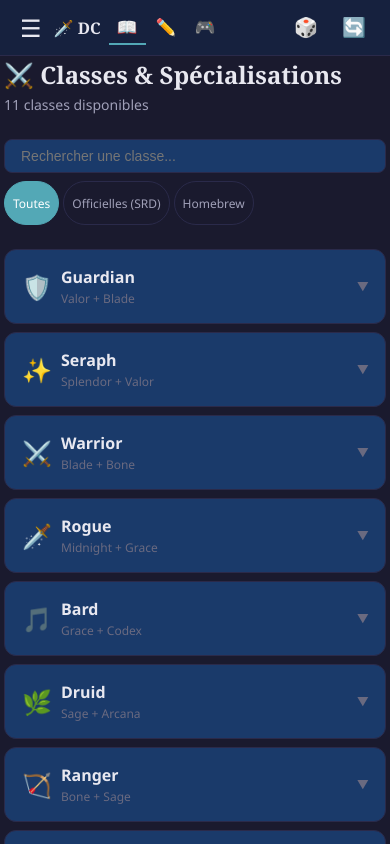
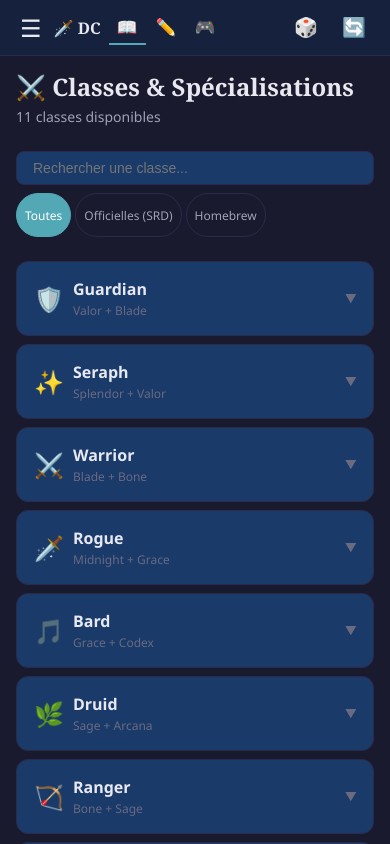
Before and after one commit to AlexielBlack/daggerheart-companion, a Vue app: page /daggerheart-companion/lecture/classes in a window 390 px wide. Shown: the top 844 px of the page. Built offline with nearby package versions, Linux system fonts and the light colour scheme.

Commit message:
fix(ui): full-width sur iPad paysage (1366px)
Le max-width 1200px créait des marges vides sur iPad 13" en landscape.
Breakpoint remonté à 1400px pour couvrir ce cas.

Co-Authored-By: Claude Opus 4.6 (1M context) <noreply@anthropic.com>

```diff
--- a/src/core/components/AppShell.vue
+++ b/src/core/components/AppShell.vue
@@ -210,10 +210,9 @@ export default {
   width: 100%;
 }
 
-@media (max-width: 1024px) {
+@media (max-width: 1400px) {
   .app-shell__content {
     max-width: 100%;
-    padding: var(--space-xs);
   }
 }
 
```
